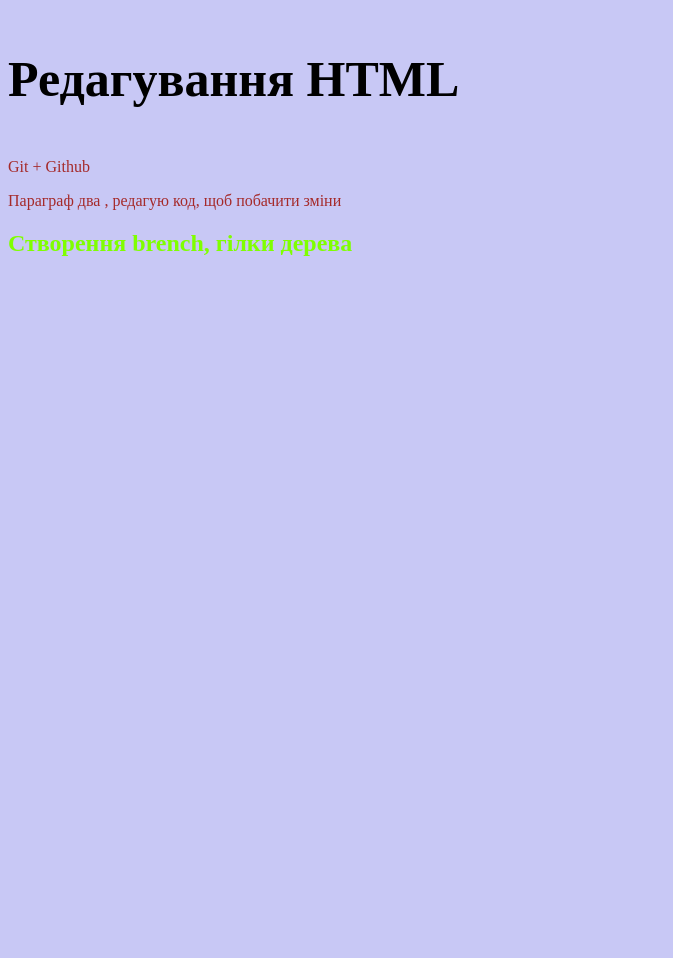
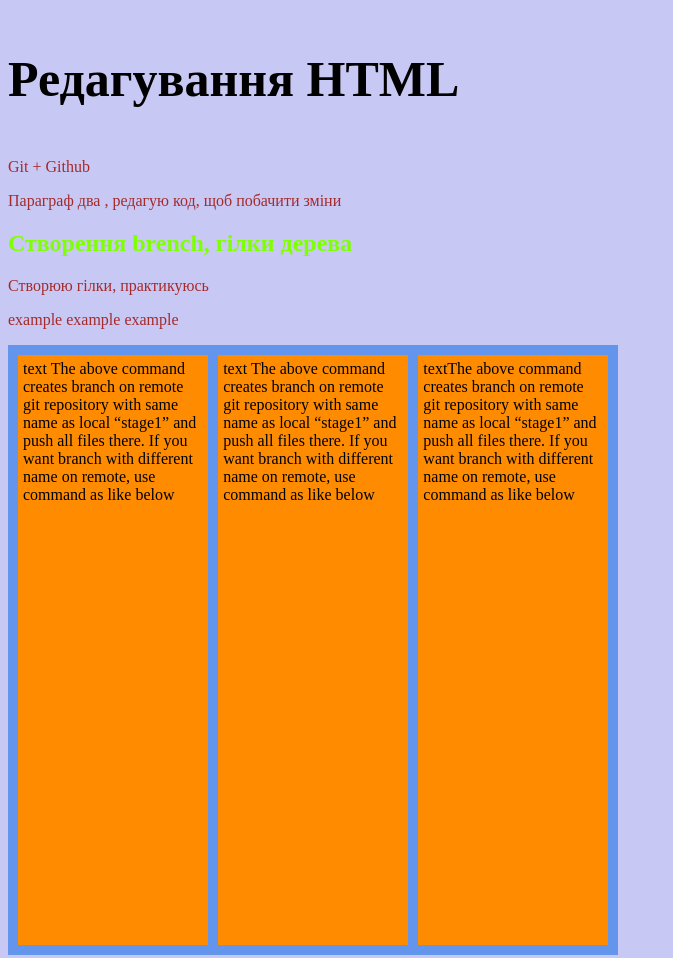
Before and after one commit to TarasSkovron/gittest, a plain HTML site: page index.html in a window 1280 px wide. Shown: the whole page, without its empty margins (0-673 px from the left). Before the commit the page ends 800 px from the top, so only its background shows below. Drawn offline with Linux system fonts and the light colour scheme.

Commit message:
Робота з флекс-боксом

```diff
--- a/css/main.css
+++ b/css/main.css
@@ -12,3 +12,20 @@ h3 {
 h2 {
     color:chartreuse;
 }
+.container {
+    display: flex;
+    height: 600px;
+    width: 600px;
+    background-color: cornflowerblue;
+    flex-direction: row;
+    justify-content: space-between;
+    align-items: stretch;
+    padding: 5px;
+}
+
+.one {
+
+    background-color: darkorange;
+    padding: 5px;
+    margin: 5px;
+}
--- a/index.html
+++ b/index.html
@@ -12,6 +12,20 @@
     <p>Git + Github</p>
     <p> Параграф два , редагую код, щоб побачити зміни</p>
     <h2>Створення brench, гілки дерева</h2>
+    <p>Створюю гілки, практикуюсь</p>
+    <p>example example example</p>
+        <div class="container";>
+            <div class="one";>
+                <div>text The above command creates branch on remote git repository with same name as local “stage1” and push all files there. If you want branch with different name on remote, use command as like below</div>
+            </div>
 
+            <div class="one";>
+                <div>text The above command creates branch on remote git repository with same name as local “stage1” and push all files there. If you want branch with different name on remote, use command as like below</div>
+            </div>
+
+            <div class="one";>
+                <div>textThe above command creates branch on remote git repository with same name as local “stage1” and push all files there. If you want branch with different name on remote, use command as like below</div>
+            </div>
+        </div>
 </body>
 </html>
```
